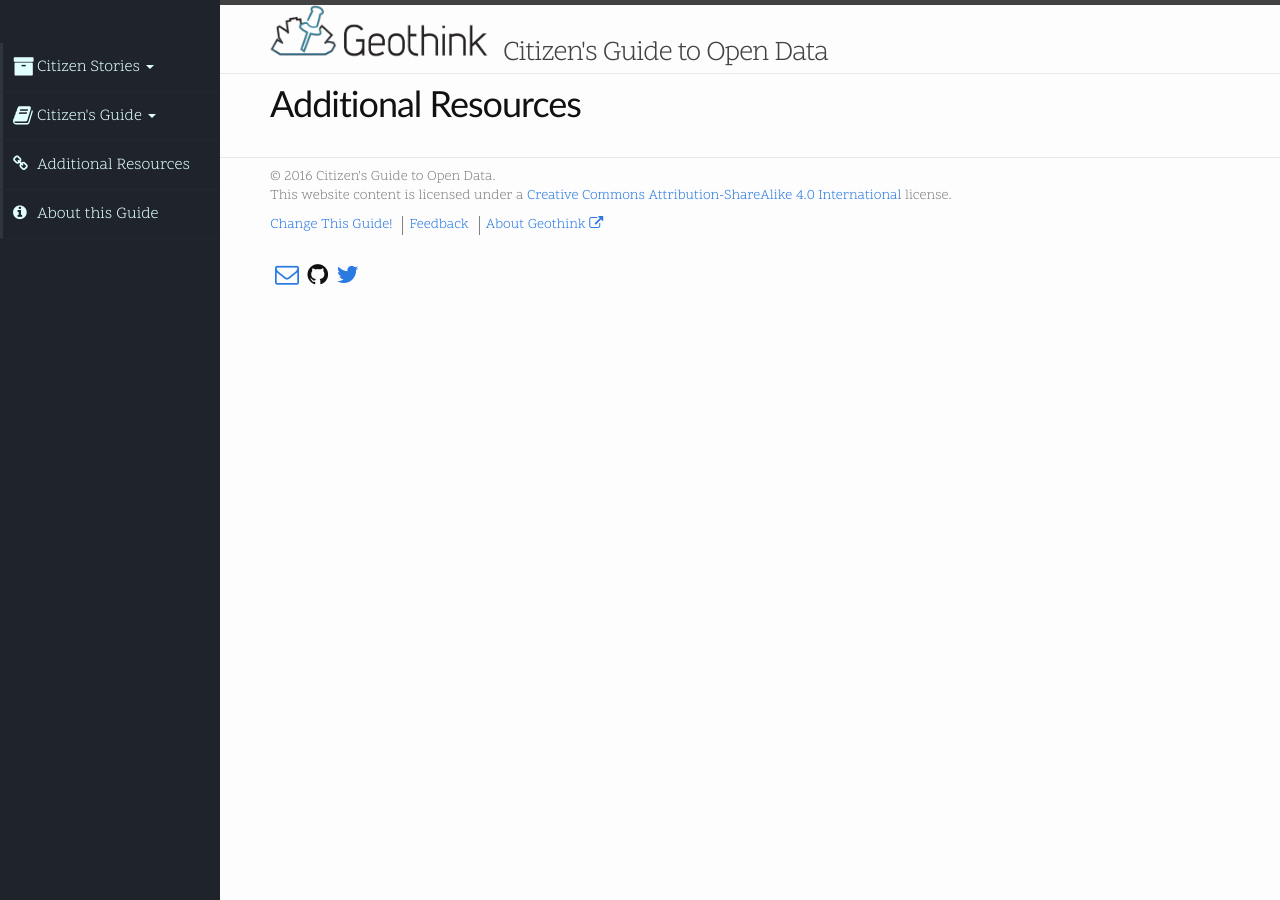
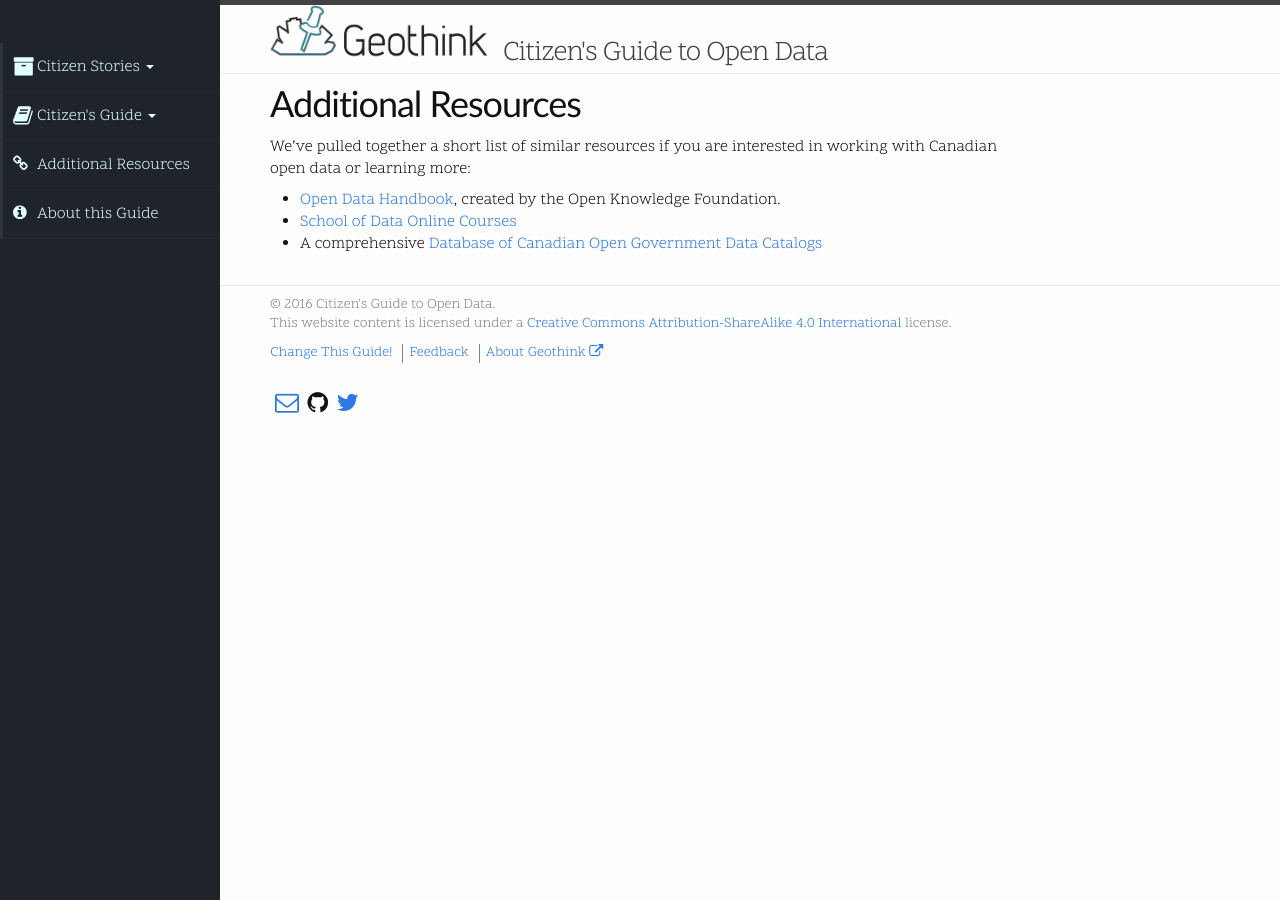
Before and after one commit to citizens-guide-open-data/citizens-guide-open-data.github.io, a Jekyll site: the page built from resources.md, in a window 1280 px wide. Built offline with Jekyll 4.4.1, drawn with Linux system fonts in a browser that asks for light colours.

Commit message:
add preliminary additional resources to site

```diff
--- a/_includes/sidebar.html
+++ b/_includes/sidebar.html
@@ -26,7 +26,7 @@
                 </ul>
 
                 <li>
-                  <a href="#"><i class="fa fa-link" aria-hidden="true"></i> Additional Resources</a>
+                  <a href="{{ '/resources' | prepend: site.baseurl }}"><i class="fa fa-link" aria-hidden="true"></i> Additional Resources</a>
                 </li>
 
                 <li>
--- a/resources.md
+++ b/resources.md
@@ -2,3 +2,9 @@
 title: "Additional Resources"
 layout: page
 ---
+
+We've pulled together a short list of similar resources if you are interested in working with Canadian open data or learning more:
+
+- [Open Data Handbook](http://opendatahandbook.org/), created by the Open Knowledge Foundation.
+- [School of Data Online Courses](http://schoolofdata.org/courses/)
+- A comprehensive [Database of Canadian Open Government Data Catalogs](https://github.com/jpmckinney/open_data_canada#readme)
```
